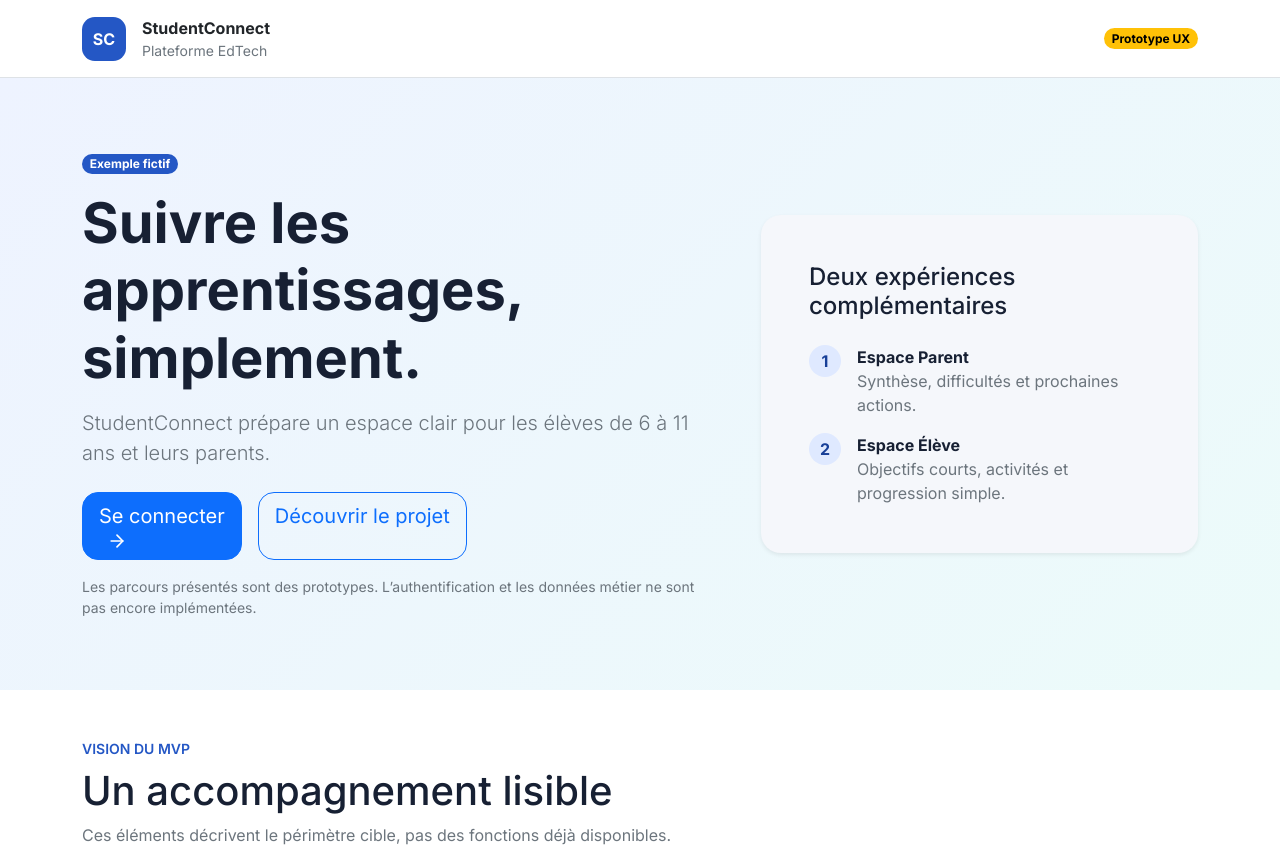
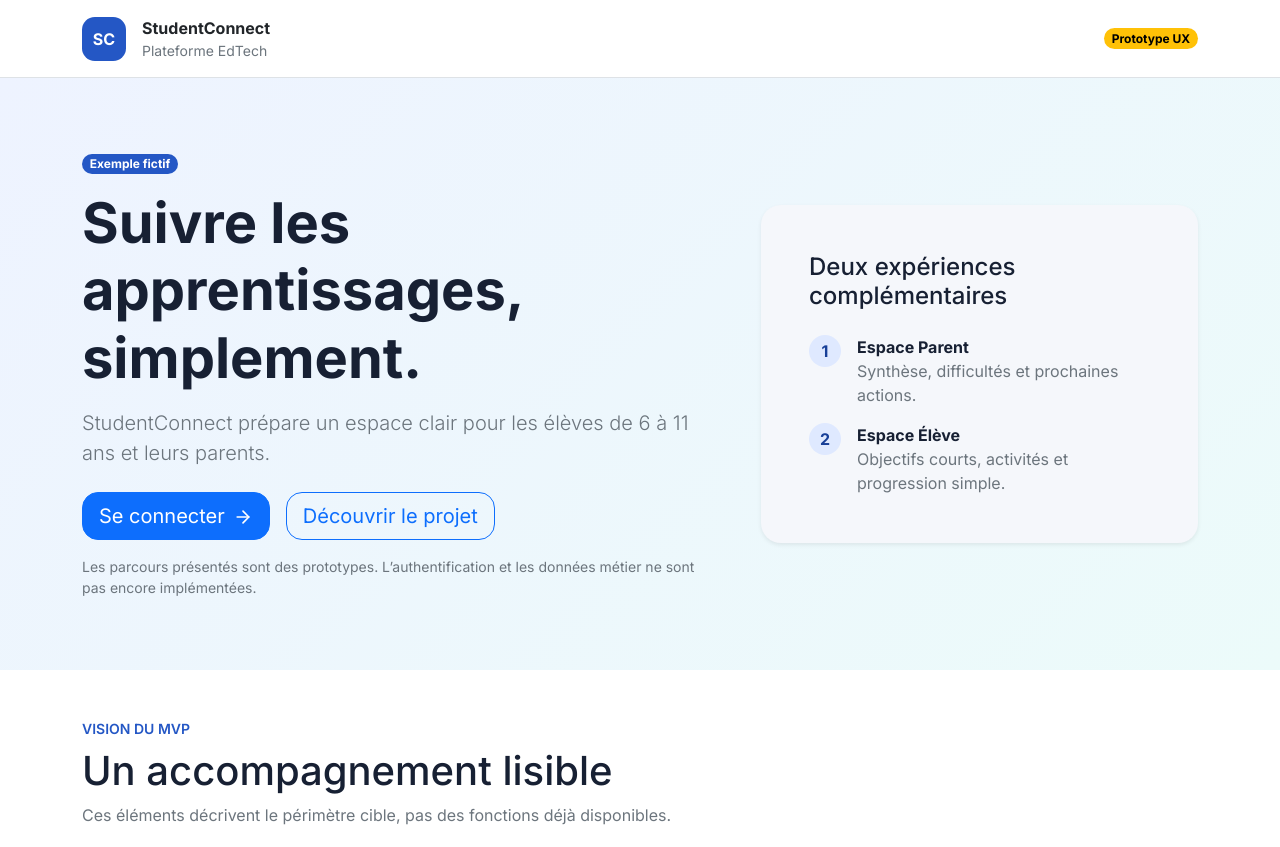
Before and after one commit to niangmamath/education, a Next.js app in the folder apps/web/: page / in a window 1280 px wide. Shown: the top 847 px of the page. Built offline with nearby package versions, Linux system fonts and the light colour scheme.

Commit message:
refactor(web): remove Tailwind after Bootstrap migration

```diff
--- a/apps/web/app/globals.css
+++ b/apps/web/app/globals.css
@@ -1,4 +1,3 @@
-@import "tailwindcss";
 
 :root {
   --sc-primary: #2457c5;
--- a/apps/web/package.json
+++ b/apps/web/package.json
@@ -22,7 +22,6 @@
     "react-dom": "^18.3.0"
   },
   "devDependencies": {
-    "@tailwindcss/postcss": "^4.0.0",
     "@types/node": "^22.0.0",
     "@types/react": "^18.3.0",
     "@types/react-dom": "^18.3.0",
@@ -31,7 +30,6 @@
     "eslint-config-next": "^16.0.0",
     "postcss": "^8.4.0",
     "prettier": "^3.0.0",
-    "tailwindcss": "^4.0.0",
     "typescript": "^5.6.0"
   },
   "engines": {
--- a/apps/web/postcss.config.mjs
+++ b/apps/web/postcss.config.mjs
@@ -1,6 +1,5 @@
 const postcssConfig = {
   plugins: {
-    '@tailwindcss/postcss': {},
     autoprefixer: {},
   },
 };
```
Also changed, not shown: 2 other files (tests, documents, lock files or other folders).
